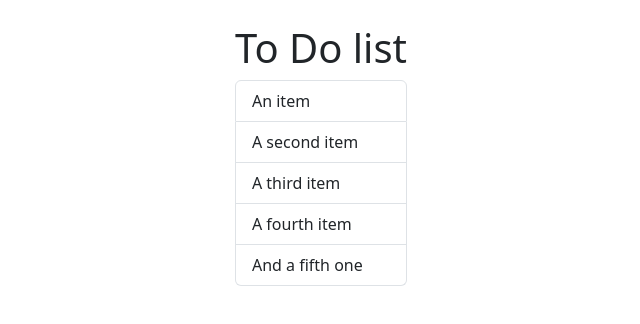
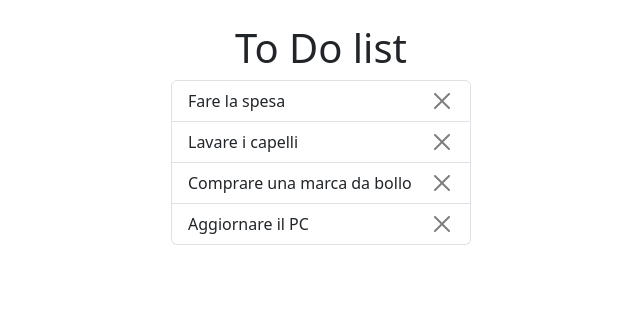
Before and after one commit to dieghino26/vue-todolist, a plain HTML site: page index.html in a window 1280 px wide. Shown: the whole page, without its empty margins (319-959 px from the left). Drawn offline with nearby package versions, Linux system fonts and the light colour scheme.

Commit message:
added list in dom

```diff
--- a/css/style.css
+++ b/css/style.css
@@ -3,3 +3,6 @@
     padding: 0;
     box-sizing: border-box;
 }
+ul{
+    min-width: 300px;
+}
--- a/index.html
+++ b/index.html
@@ -21,13 +21,9 @@
 <body>
     <div class="container d-flex justify-content-center my-4">
         <div id="root">
-            <h1>To Do list</h1>
+            <h1 class="text-center">To Do list</h1>
             <ul class="list-group">
-                <li class="list-group-item">An item</li>
-                <li class="list-group-item">A second item</li>
-                <li class="list-group-item">A third item</li>
-                <li class="list-group-item">A fourth item</li>
-                <li class="list-group-item">And a fifth one</li>
+                <li v-for="item in toDoList" class="list-group-item d-flex justify-content-between">{{ item.text }}  <button type="button" class="btn-close" aria-label="Close"></button></li>
               </ul>
 
         </div>
```
